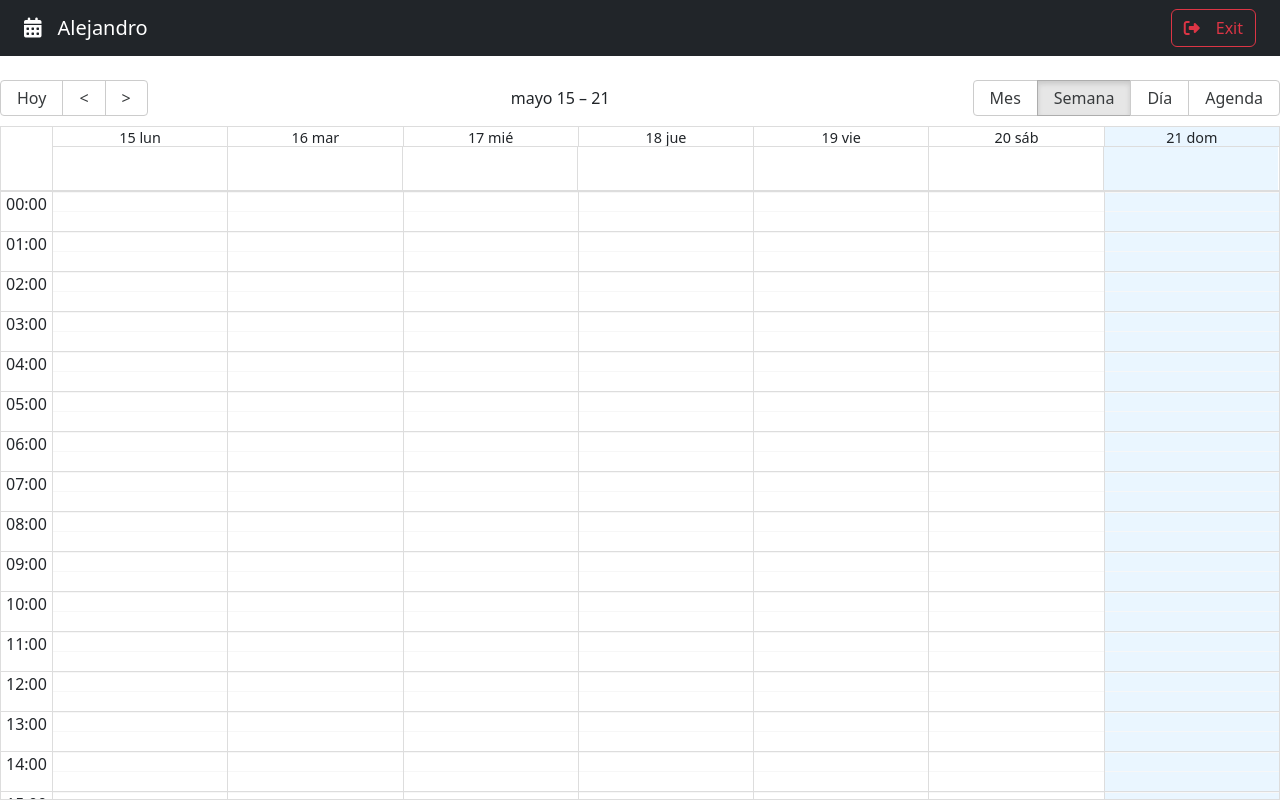
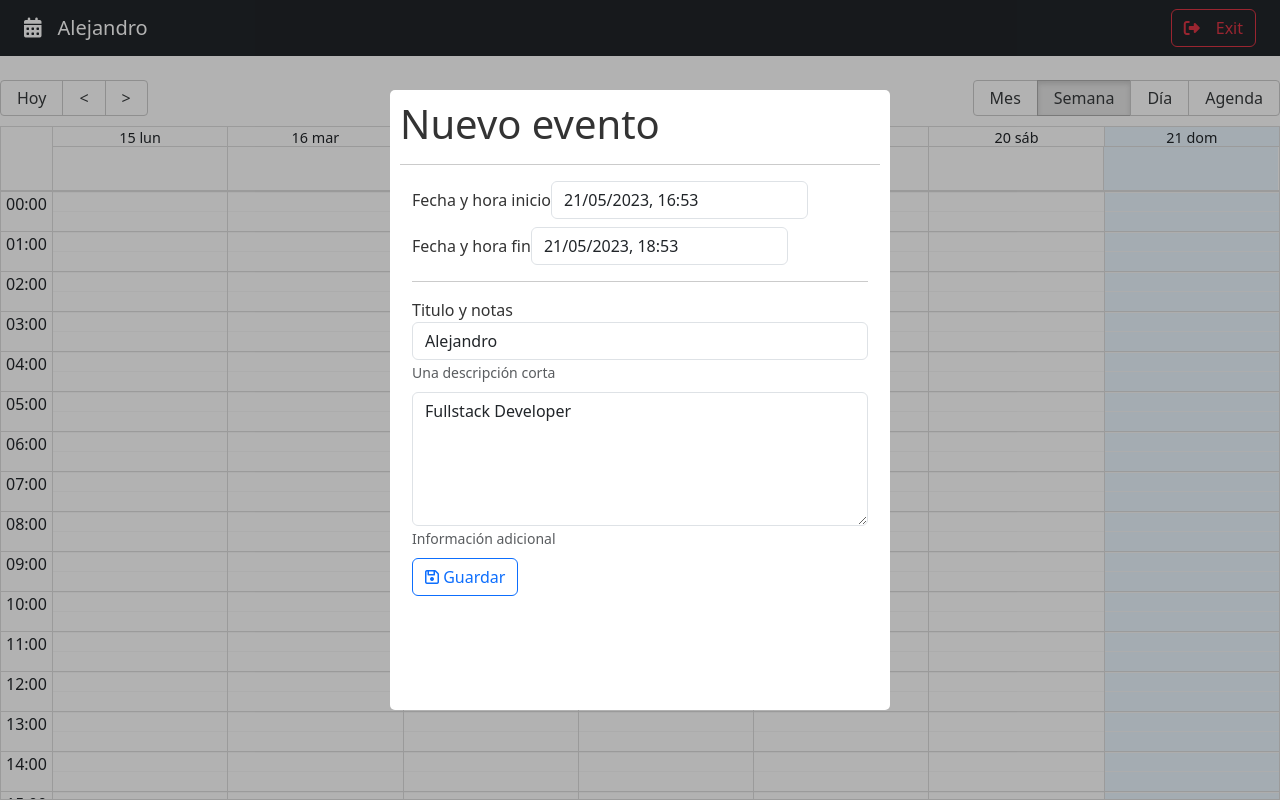
Before and after one commit to vegas29/CalendarApp, a React (Vite) app: page / in a window 1280 px wide. Built offline with nearby package versions, Linux system fonts and the light colour scheme.

Commit message:
Create a modal for a new event

```diff
--- a/package.json
+++ b/package.json
@@ -12,9 +12,12 @@
     "date-fns": "^2.30.0",
     "react": "^18.2.0",
     "react-big-calendar": "^1.6.9",
+    "react-datepicker": "^4.11.0",
     "react-dom": "^18.2.0",
+    "react-modal": "^3.16.1",
     "react-router-dom": "^6.11.2",
     "reactstrap": "^9.1.10",
+    "sweetalert2": "^11.7.5",
     "validator": "^13.9.0"
   },
   "devDependencies": {
--- /dev/null
+++ b/src/calendar/components/CalendarModal.jsx
@@ -0,0 +1,167 @@
+import { useMemo, useState } from 'react';
+import Modal from 'react-modal';
+
+import { addHours, differenceInSeconds } from 'date-fns';
+import es from 'date-fns/locale/es';
+
+import DatePicker, { registerLocale } from "react-datepicker";
+import "react-datepicker/dist/react-datepicker.css";
+
+import Swal from 'sweetalert2';
+
+registerLocale('es', es);
+
+const customStyles = {
+    content: {
+        top: '50%',
+        left: '50%',
+        right: 'auto',
+        bottom: 'auto',
+        marginRight: '-50%',
+        transform: 'translate(-50%, -50%)',
+    },
+};
+
+Modal.setAppElement('#root');
+
+const initialState = {
+    title: 'Alejandro',
+    notes: 'Fullstack Developer',
+    start: new Date(),
+    end: addHours( new Date(), 2),
+}
+
+export const CalendarModal = () => {
+
+    const [isOpen, setIsOpen] = useState(true);
+    const [formSubmitted, setFormSubmitted] = useState(false);
+
+    const [formValues, setFormValues] = useState(initialState);
+
+    const {title, notes, start, end} = formValues;
+
+    const titleClass = useMemo( () => {
+        if (!formSubmitted) return '';
+
+        return (title.length > 0)
+            ? 'is-valid'
+            : 'is-invalid'
+    }, [title, formSubmitted])
+
+    const onCloseModal = () => {
+        setIsOpen(!isOpen);
+    }
+
+    const handleInputChange = ({target}) =>{
+        setFormValues({
+            ...formValues,
+            [target.name]: target.value
+        })
+    }
+
+    const onDateChanged = (event, changing) => {
+        setFormValues({
+            ...formValues,
+            [changing]: event
+        })
+    }
+
+    const onSubmit = (e) => {
+        e.preventDefault();
+        setFormSubmitted(!formSubmitted);
+
+        const difference = differenceInSeconds(end, start);
+
+        if (isNaN( difference) || difference <= 0) {
+            Swal.fire('Fechas incorrectas', 'Revisar las fechas ingresadas', 'error');
+            return;
+        }
+
+        if (title.length <= 0) return;
+    }
+
+    return (
+        <Modal
+            isOpen={isOpen}
+            onRequestClose={ onCloseModal}
+            style={customStyles}
+            className="modal"
+            overlayClassName="modal-fondo"
+            closeTimeoutMS={200}
+        >
+            <h1> Nuevo evento </h1>
+            <hr />
+
+            <form
+                className="container"
+                onSubmit={onSubmit}
+            >
+
+                <div className="form-group mb-2">
+                    <label>Fecha y hora inicio</label>
+                    <DatePicker
+                        selected={start}
+                        className={`form-control`}
+                        onChange={ (event) => onDateChanged(event, 'start')}
+                        dateFormat="Pp"
+                        showTimeSelect
+                        locale="es"
+                        timeCaption='Hora'
+                    />
+                </div>
+
+                <div className="form-group mb-2">
+                    <label>Fecha y hora fin</label>
+                    <DatePicker
+                        minDate={start}
+                        selected={end}
+                        className='form-control'
+                        onChange={ (event) => onDateChanged(event, 'end')}
+                        dateFormat="Pp"
+                        showTimeSelect
+                        locale="es"
+                        timeCaption='Hora'
+                    />
+                </div>
+
+                <hr />
+                <div className="form-group mb-2">
+                    <label>Titulo y notas</label>
+                    <input
+                        type="text"
+                        className={`form-control ${titleClass}`}
+                        placeholder="Título del evento"
+                        name="title"
+                        autoComplete="off"
+                        value={title}
+                        onChange={handleInputChange}
+                    />
+                    <small id="emailHelp" className="form-text text-muted">Una descripción corta</small>
+                </div>
+
+                <div className="form-group mb-2">
+                    <textarea
+                        type="text"
+                        className="form-control"
+                        placeholder="Notas"
+                        rows="5"
+                        name="notes"
+                        value={notes}
+                        onChange={handleInputChange}
+                    ></textarea>
+                    <small id="emailHelp" className="form-text text-muted">Información adicional</small>
+                </div>
+
+                <button
+                    type="submit"
+                    className="btn btn-outline-primary btn-block"
+                >
+                    <i className="far fa-save"></i>
+                    <span> Guardar</span>
+                </button>
+
+            </form>
+
+        </Modal>
+    )
+}
--- a/src/calendar/components/index.js
+++ b/src/calendar/components/index.js
@@ -1,2 +1,3 @@
 export * from './CalendarEvent';
 export * from './Navbar';
+export * from './CalendarModal';
--- a/src/calendar/pages/CalendarPage.jsx
+++ b/src/calendar/pages/CalendarPage.jsx
@@ -2,7 +2,7 @@
 import { Calendar } from 'react-big-calendar';
 import 'react-big-calendar/lib/css/react-big-calendar.css';
 
-import { Navbar, CalendarEvent } from "../components/";
+import { Navbar, CalendarEvent, CalendarModal } from "../components/";
 
 import { addHours } from 'date-fns';
 import { localizer, getMessagesES } from '../../helpers';
@@ -73,6 +73,8 @@
                 onSelectEvent={onSelect}
                 onView={onViewChanged}
             />
+
+            <CalendarModal/>
         </>
     )
 }
--- a/src/hooks/useForm.js
+++ b/src/hooks/useForm.js
@@ -1,14 +1,14 @@
 import { useState } from "react";
 
 export const useForm = (initialState={}) => {
-    const [formValues, setValues] = useState(initialState);
+    const [formValues, setFormValues] = useState(initialState);
 
     const reset = (newFormState = initialState) =>{
         setValues(newFormState);
     }
 
     const handleInputChange = ({target}) =>{
-        setValues({
+        setFormValues({
             ...formValues,
             [target.name]: target.value
         })
--- a/src/styles.css
+++ b/src/styles.css
@@ -0,0 +1,41 @@
+/* Modal Styles */
+
+.ReactModalPortal > div{
+    opacity: 0;
+}
+
+.ReactModalPortal .ReactModal__Overlay {
+    align-items: center;
+    display: flex;
+    justify-content: center;
+    transition: opacity .2s ease-in-out;
+    z-index: 999;
+}
+
+.modal-fondo {
+    background-color: rgba(0, 0, 0, 0.3);
+    bottom: 0;
+    left: 0;
+    right: 0;
+    top: 0;
+    position: fixed;
+}
+
+.ReactModalPortal .ReactModal__Overlay--after-open {
+    opacity: 1;
+}
+
+.ReactModalPortal .ReactModal__Overlay--before-close {
+    opacity: 0;
+}
+
+.modal {
+    background: white;
+    border-radius: 5px;
+    color: rgb(51, 51, 51);
+    display: inline;
+    max-height: 620px;
+    max-width: 500px;
+    outline: none;
+    padding: 10px;
+}
```
Also changed, not shown: 2 other files (tests, documents, lock files or other folders).
